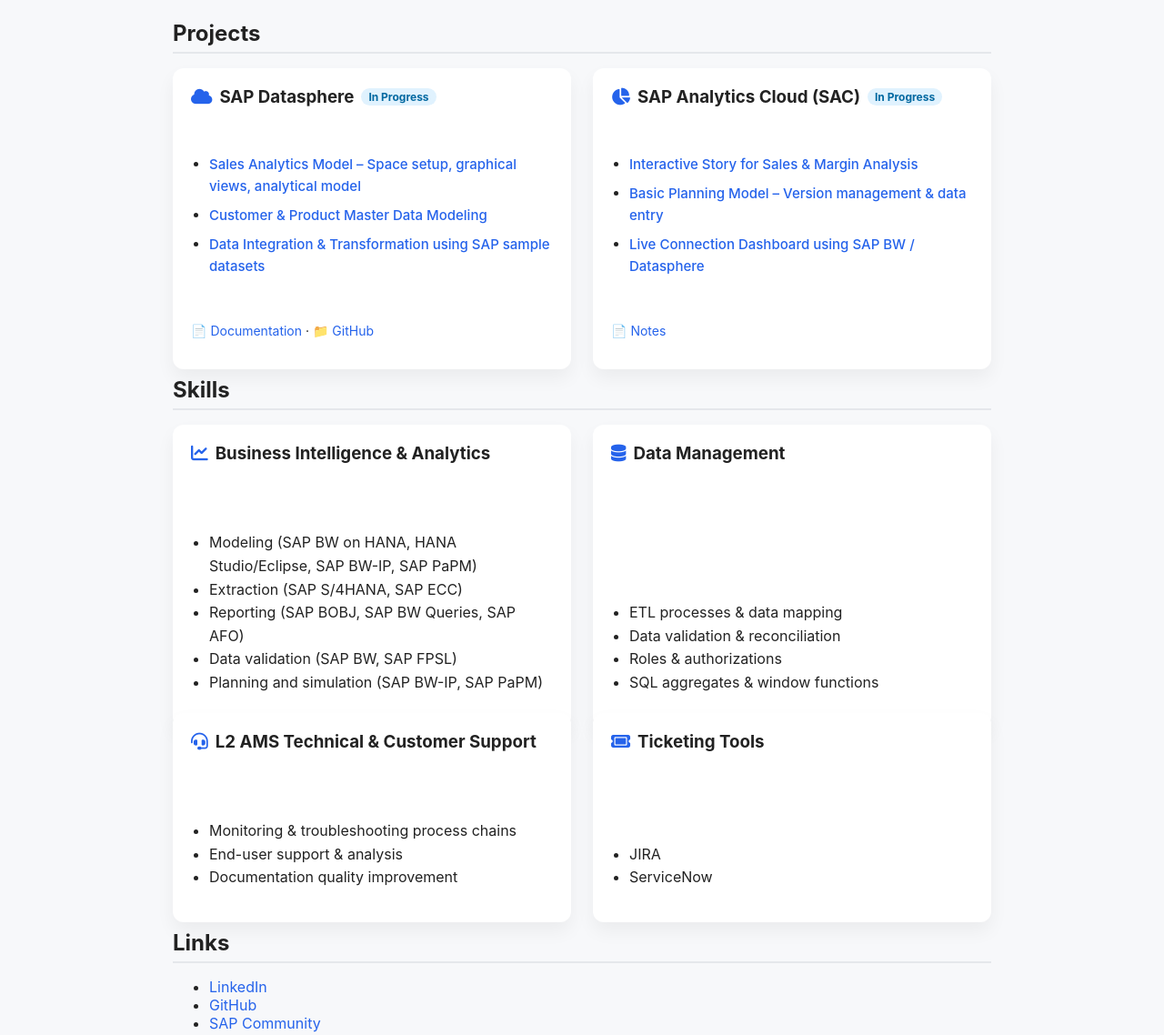
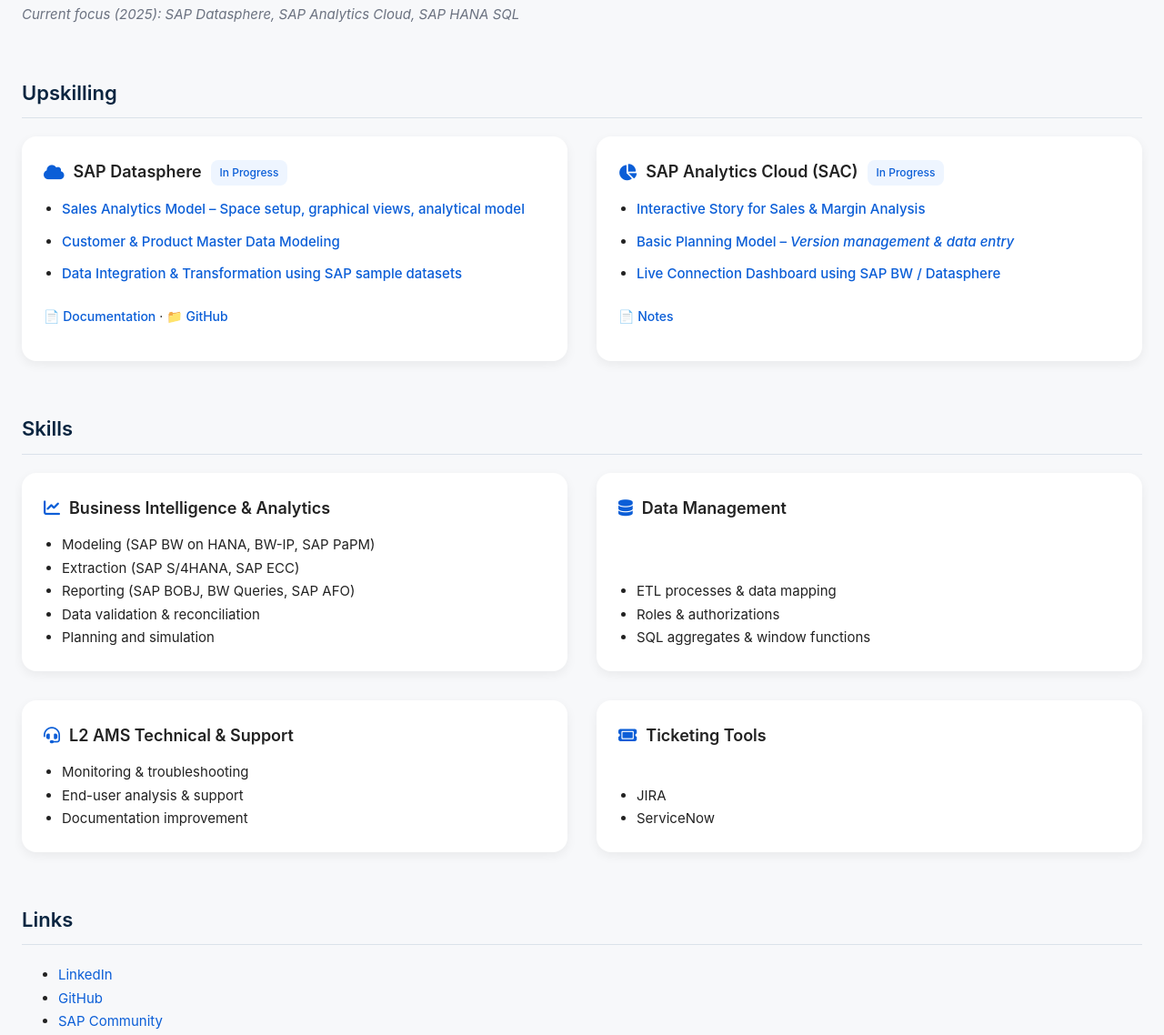
Before and after one commit to narishairah/narishairah.github.io, a plain HTML site: page index.html in a window 1280 px wide. Shown: the part 607-1745 px from the top of the page at 91% size. Drawn offline with Linux system fonts and the light colour scheme.

Commit message:
Update styles and content in index.html

```diff
--- a/index.html
+++ b/index.html
@@ -17,18 +17,21 @@
       margin: 0;
       background: #f7f8fa;
       color: #222;
+      font-size: 15px;
+      line-height: 1.7;
     }
 
     header {
       background: #0a2540;
       color: #fff;
-      padding: 48px 20px;
+      padding: 56px 24px;
       text-align: center;
     }
 
     header h1 {
       margin: 0 0 8px;
-      font-size: 32px;
+      font-size: 34px;
+      font-weight: 600;
     }
 
     header p {
@@ -38,62 +41,73 @@
     }
 
     main {
-      max-width: 900px;
+      max-width: 1240px;
       margin: 0 auto;
-      padding: 32px 20px;
+      padding: 40px 24px;
     }
 
     section {
-      margin-bottom: 48px;
+      margin-bottom: 56px;
     }
 
     h2 {
-      font-size: 24px;
-      margin-bottom: 16px;
-      border-bottom: 2px solid #e5e7eb;
-      padding-bottom: 6px;
+      font-size: 22px;
+      font-weight: 600;
+      margin-bottom: 20px;
+      padding-bottom: 8px;
+      border-bottom: 1px solid #dbe2ea;
+      color: #0a2540;
     }
 
+    /* Fiori-like cards */
     .card {
-      background: #fff;
-      border-radius: 12px;
-      padding: 20px;
-      box-shadow: 0 10px 20px rgba(0,0,0,0.05);
-      height: 100%;
+      background: #ffffff;
+      border-radius: 16px;
+      padding: 24px;
+      box-shadow: 0 4px 12px rgba(0,0,0,0.06);
       display: flex;
       flex-direction: column;
       justify-content: space-between;
+      transition: all 0.2s ease;
+    }
+
+    .card:hover {
+      transform: translateY(-2px);
+      box-shadow: 0 8px 20px rgba(0,0,0,0.08);
     }
 
     .card h3 {
+      font-size: 18px;
+      font-weight: 600;
       margin-top: 0;
+      margin-bottom: 12px;
       display: flex;
       align-items: center;
-      gap: 8px;
+      gap: 10px;
       flex-wrap: wrap;
     }
 
     .card h3 i {
-      color: #2563eb;
+      color: #0b5ed7;
     }
 
     .card ul {
-      line-height: 1.6;
       padding-left: 20px;
+      margin: 0;
     }
 
+    /* Project lists */
     .project-list {
       padding-left: 18px;
       margin: 12px 0;
-  font-size: 15px;
     }
 
     .project-list li {
-  margin-bottom: 8px;
+      margin-bottom: 10px;
     }
 
     .project-list a {
-  color: #2563eb;
+      color: #0b5ed7;
       text-decoration: none;
       font-weight: 500;
     }
@@ -101,30 +115,35 @@
     .project-list a:hover {
       text-decoration: underline;
     }
+
+    /* Grid */
     .skills-grid {
       display: grid;
-      grid-template-columns: 1fr 1fr;
-      gap: 24px;
+      grid-template-columns: repeat(2, minmax(0, 1fr));
+      gap: 32px;
       align-items: stretch;
     }
 
+    /* SAP-style badge */
     .badge {
-      background: #e0f2fe;
-      color: #0369a1;
+      background: #eef5ff;
+      color: #0b5ed7;
       font-size: 12px;
-      padding: 2px 8px;
-      border-radius: 999px;
+      font-weight: 500;
+      padding: 4px 10px;
+      border-radius: 8px;
       white-space: nowrap;
     }
 
     .evidence {
-      margin-top: 10px;
+      margin-top: 12px;
       font-size: 14px;
     }
 
     .evidence a {
-      color: #2563eb;
+      color: #0b5ed7;
       text-decoration: none;
+      font-weight: 500;
     }
 
     .evidence a:hover {
@@ -132,7 +151,7 @@
     }
 
     a {
-      color: #2563eb;
+      color: #0b5ed7;
       text-decoration: none;
     }
 
@@ -147,7 +166,7 @@
       color: #555;
     }
 
-    @media (max-width: 768px) {
+    @media (max-width: 900px) {
       .skills-grid {
         grid-template-columns: 1fr;
       }
@@ -170,17 +189,17 @@
         With a background in <strong>SAP Business Warehouse (BW)</strong>,
         <strong>SAP Business Objects (BOBJ)</strong>, and
         <strong>SAP Profitability and Performance Management (PaPM)</strong>,
-        I continuously strengthen my skills through hands-on learning and the application of real-world business scenarios.
+        I continuously strengthen my skills through hands-on learning and real-world business scenarios.
       </p>
       <p>
-        My experience with <strong>SAP BW-Integrated Planning (BW-IP)</strong> has further
-        developed my interest in planning and simulation scenarios. This portfolio highlights
-        my hands-on learning, emphasizing data modeling, semantic layers, and analytics-ready design.
+        My experience with <strong>SAP BW-Integrated Planning (BW-IP)</strong> further developed
+        my interest in planning and simulation scenarios, emphasizing data modeling,
+        semantic layers, and analytics-ready design.
       </p>
     </section>
 
     <section>
-      <h2>Hands-on Learning & Exploration</h2>
+      <h2>My Learning Journey</h2>
       <p>
         This section highlights SAP technologies I am actively exploring through hands-on practice,
         sample business scenarios, and continuous learning.
@@ -191,7 +210,7 @@
     </section>
 
     <section>
-      <h2>Projects</h2>
+      <h2>Upskilling</h2>
 
       <div class="skills-grid">
 
@@ -226,7 +245,8 @@
 
         <div class="card">
           <h3>
-            <i class="fa-solid fa-chart-pie"></i> SAP Analytics Cloud (SAC)
+            <i class="fa-solid fa-chart-pie"></i>
+            SAP Analytics Cloud (SAC)
             <span class="badge">In Progress</span>
           </h3>
           <ul class="project-list">
@@ -237,7 +257,7 @@
             </li>
             <li>
               <a href="#" target="_blank">
-      Basic Planning Model – Version management & data entry
+                Basic Planning Model – <i>Version management & data entry</i>
               </a>
             </li>
             <li>
@@ -250,6 +270,7 @@
             <a href="#" target="_blank">📄 Notes</a>
           </p>
         </div>
+
       </div>
     </section>
 
@@ -261,11 +282,11 @@
         <div class="card">
           <h3><i class="fa-solid fa-chart-line"></i> Business Intelligence & Analytics</h3>
           <ul>
-            <li>Modeling (SAP BW on HANA, HANA Studio/Eclipse, SAP BW-IP, SAP PaPM)</li>
+            <li>Modeling (SAP BW on HANA, BW-IP, SAP PaPM)</li>
             <li>Extraction (SAP S/4HANA, SAP ECC)</li>
-            <li>Reporting (SAP BOBJ, SAP BW Queries, SAP AFO)</li>
-            <li>Data validation (SAP BW, SAP FPSL)</li>
-            <li>Planning and simulation (SAP BW-IP, SAP PaPM)</li>
+            <li>Reporting (SAP BOBJ, BW Queries, SAP AFO)</li>
+            <li>Data validation & reconciliation</li>
+            <li>Planning and simulation</li>
           </ul>
         </div>
 
@@ -273,18 +294,17 @@
           <h3><i class="fa-solid fa-database"></i> Data Management</h3>
           <ul>
             <li>ETL processes & data mapping</li>
-            <li>Data validation & reconciliation</li>
             <li>Roles & authorizations</li>
             <li>SQL aggregates & window functions</li>
           </ul>
         </div>
 
         <div class="card">
-          <h3><i class="fa-solid fa-headset"></i> L2 AMS Technical & Customer Support</h3>
+          <h3><i class="fa-solid fa-headset"></i> L2 AMS Technical & Support</h3>
           <ul>
-            <li>Monitoring & troubleshooting process chains</li>
-            <li>End-user support & analysis</li>
-            <li>Documentation quality improvement</li>
+            <li>Monitoring & troubleshooting</li>
+            <li>End-user analysis & support</li>
+            <li>Documentation improvement</li>
           </ul>
         </div>
 
```
Lines whose indentation alone changed are shown as unchanged.
